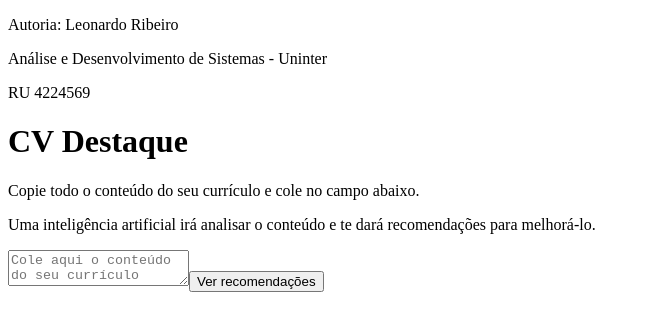
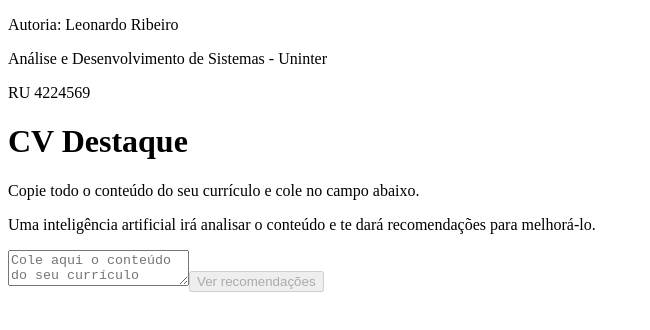
Before and after one commit to leonardorib/uninter-cv-destaque, a Next.js app: page / in a window 1280 px wide. Shown: the top 330 px of the page, without its empty margins (0-650 px from the left). Built offline with nearby package versions, Linux system fonts and the light colour scheme.

Commit message:
Small improvement

```diff
--- a/src/app/page.tsx
+++ b/src/app/page.tsx
@@ -9,7 +9,7 @@ import remarkBreaks from "remark-breaks";
 
 export default function Home() {
 	const cvText = useRef("");
-
+	const [hasText, setHasText] = useState(false);
 	const [isLoading, setIsLoading] = useState(false);
 	const [suggestions, setSuggestions] = useState<string>("");
 	const getSuggestions = async (cvText: string) => {
@@ -33,6 +33,7 @@ export default function Home() {
 	const reset = () => {
 		cvText.current = "";
 		setSuggestions("");
+		setHasText(false);
 	};
 
 	return (
@@ -85,11 +86,12 @@ export default function Home() {
 							placeholder="Cole aqui o conteúdo do seu currículo"
 							onChange={(e) => {
 								cvText.current = e.target.value;
+								setHasText(!!e.target.value);
 							}}
 						/>
 
 						<Button
-							disabled={isLoading}
+							disabled={isLoading || !hasText}
 							type="submit"
 							className="w-full max-w-[400px]"
 						>
```
